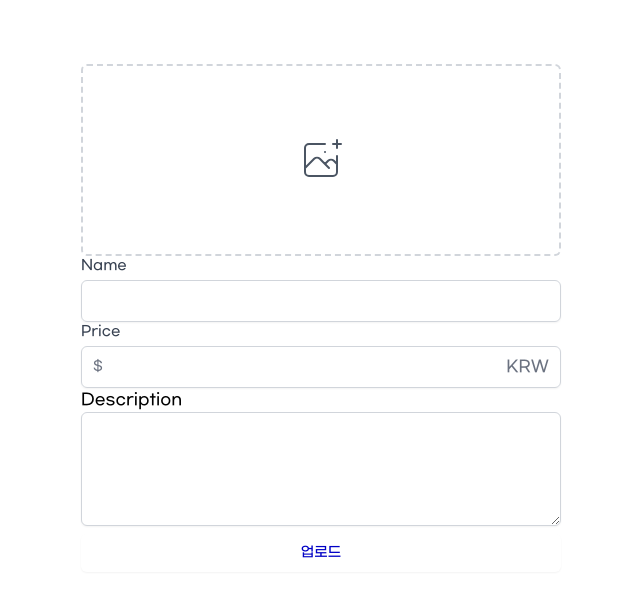
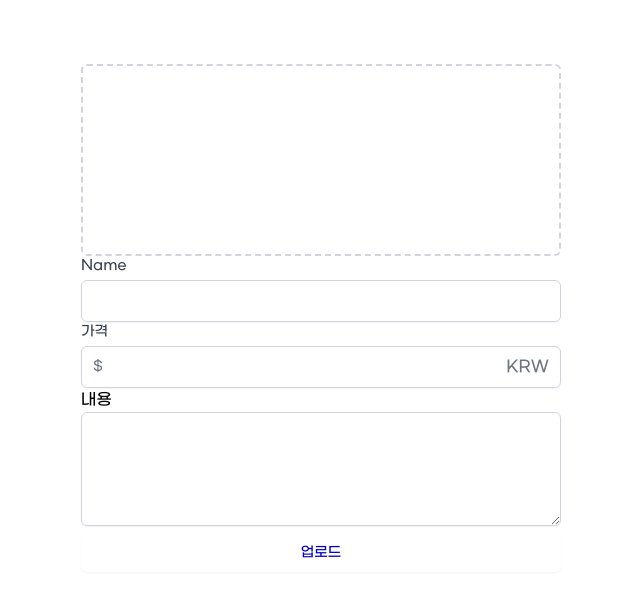
Before and after one commit to hyemin23/livestore, a Next.js app: page /products/upload in a window 1280 px wide. Shown: the top 596 px of the page, without its empty margins (319-959 px from the left). Built offline with nearby package versions, Linux system fonts and the light colour scheme.

Commit message:
Fix : etc..

```diff
--- a/src/components/atoms/SelectBox.tsx
+++ b/src/components/atoms/SelectBox.tsx
@@ -23,7 +23,6 @@ const SelectBox: React.FC<SelectBoxType> = ({
       {...props}
     >
       {options.map((name, idx) => {
-        console.log("idx", idx);
         return (
           <option key={idx} value={idx + 1}>
             {name}
--- a/src/components/constant/message.constant.ts
+++ b/src/components/constant/message.constant.ts
@@ -6,20 +6,20 @@ export type TitleMessageType = {
 };
 export const SignupTitleMessages: TitleMessageType[] = [
   {
-    title: "찍구가 처음이신가요?",
-    description: "약관에 동의하시고 찍구(Zzic9)를 이용해보세요!",
+    title: "뷰티용이 처음이신가요?",
+    description: "약관에 동의하시고 뷰티용(Zzic9)를 이용해보세요!",
     button: "다음 단계로",
     allowBack: true,
   },
   {
     title: "회원가입을 완료해주세요!",
-    description: "회원가입을 완료한 후 찍구를 사용해 보아요!",
+    description: "회원가입을 완료한 후 뷰티용을 사용해 보아요!",
     allowBack: true,
   },
   {
     title: "마지막 단계예요!",
     description: "프로필 사진과 닉네임을 설정해주세요.",
-    button: "찍구 시작하기",
+    button: "뷰티용 시작하기",
     allowBack: true,
   },
   {
--- a/src/components/layout.tsx
+++ b/src/components/layout.tsx
@@ -141,7 +141,7 @@ const Layout = ({ title, canGoBack, hasTabBar, children }: LayoutProps) => {
                   d="M11 5.882V19.24a1.76 1.76 0 01-3.417.592l-2.147-6.15M18 13a3 3 0 100-6M5.436 13.683A4.001 4.001 0 017 6h1.832c4.1 0 7.625-1.234 9.168-3v14c-1.543-1.766-5.067-3-9.168-3H7a3.988 3.988 0 01-1.564-.317z"
                 ></path>
               </svg>
-              <span>오늘의찍구</span>
+              <span>오늘의 뷰티용</span>
             </a>
           </Link>
         </nav>
--- a/src/pages/_app.tsx
+++ b/src/pages/_app.tsx
@@ -32,7 +32,7 @@ function MyApp({ Component, pageProps }: AppProps) {
       <Hydrate state={pageProps.dehydratedState}>
         <Head>
           <meta charSet="utf-8" />
-          <title>찍구</title>
+          <title>뷰티용</title>
         </Head>
 
         <div className="w-full max-w-lg mx-auto font-myfont">
--- a/src/pages/community/[id].tsx
+++ b/src/pages/community/[id].tsx
@@ -89,7 +89,7 @@ const CommunityPstDetail = () => {
     !error &&
     !isLoading && (
       <>
-        <Layout title="커뮤니티" hasTabBar>
+        <Layout title="커뮤니티" canGoBack hasTabBar>
           <div className="px-4 py-10">
             <div className="mb-8">
               <div className="flex py-3 obrder-t border-b items-center space-x-3">
--- a/src/pages/index.tsx
+++ b/src/pages/index.tsx
@@ -1,6 +1,7 @@
 import useUser from "libs/client/useUser";
 import type { NextPage } from "next";
 import { useRouter } from "next/router";
+import HomePage from "src/templates/HomePage";
 import IntroPage from "src/templates/IntroPage";
 
 const Home: NextPage = () => {
@@ -8,7 +9,8 @@ const Home: NextPage = () => {
   const { user, isLoading } = useUser();
 
   if (!isLoading && user) {
-    router.push("community");
+    return <HomePage />;
+    // router.push("community");
   }
   return <>{!isLoading && !user && <IntroPage />}</>;
 };
--- a/src/pages/products/[id].tsx
+++ b/src/pages/products/[id].tsx
@@ -1,27 +1,10 @@
-import { Product, User } from "@prisma/client";
 import { postLikeAPI } from "apis/products";
-import { cls } from "libs";
-import type { NextPage } from "next";
 import { useRouter } from "next/router";
 import { useQuery } from "react-query";
 
-interface ProductWithUser extends Product {
-  user: User;
-}
-
-interface ItemDetailResponse {
-  ok: boolean;
-  product: ProductWithUser;
-  relatedProducts: Product[];
-  isLiked: boolean;
-}
-const ItemDetail: NextPage<ItemDetailResponse> = ({
-  product,
-  relatedProducts,
-  isLiked,
-}) => {
+const ItemDetail: React.FC = () => {
   const router = useRouter();
-  const { refetch } = useQuery(
+  const { data, refetch } = useQuery(
     `fav`,
     () => postLikeAPI(Number(router.query.id)),
     {
@@ -29,7 +12,6 @@ const ItemDetail: NextPage<ItemDetailResponse> = ({
     }
   );
   const onFavClick = () => {
-    console.log("onFavClick");
     refetch();
   };
 
@@ -63,7 +45,7 @@ const ItemDetail: NextPage<ItemDetailResponse> = ({
             <button className="flex-1 border border-primary rounded-md text-primary py-3 focus:outline-none focus:ring-2 focus:ring-offset-2 focus:ring-primary font-medium hover:bg-primary hover:text-white">
               Talk to seller
             </button>
-            <button
+            {/* <button
               onClick={() => onFavClick()}
               className={cls(
                 `flex items-center p-3  rounded-md justify-center hover:bg-gray-100 `,
@@ -87,7 +69,7 @@ const ItemDetail: NextPage<ItemDetailResponse> = ({
                   d="M4.318 6.318a4.5 4.5 0 000 6.364L12 20.364l7.682-7.682a4.5 4.5 0 00-6.364-6.364L12 7.636l-1.318-1.318a4.5 4.5 0 00-6.364 0z"
                 />
               </svg>
-            </button>
+            </button> */}
           </div>
         </div>
       </div>
--- a/src/pages/products/upload.tsx
+++ b/src/pages/products/upload.tsx
@@ -12,7 +12,6 @@ import { useMutation } from "react-query";
 import { UploadProductForm } from "src/interface/product";
 
 const Upload: NextPage = () => {
-  // const queryClient = useQueryClient();
   const router = useRouter();
   const [submitting, setSubmitting] = useState<boolean>(false);
 
@@ -22,7 +21,7 @@ const Upload: NextPage = () => {
     UploadProductMutation,
     AxiosError,
     UploadProductForm
-  >("uploadPost", (data) => uploadAPI(data), {
+  >("uploadProducts", (data) => uploadAPI(data), {
     onMutate: () => {
       setSubmitting(true);
     },
@@ -53,21 +52,6 @@ const Upload: NextPage = () => {
       <form onSubmit={handleSubmit(onValid)}>
         <div>
           <label className="w-full cursor-pointer hover:border-primary text-gray-600 hover:text-primary flex items-center justify-center border-2 border-dashed border-gray-300 h-48 rounded-md">
-            <svg
-              className="h-12 w-12"
-              stroke="currentColor"
-              fill="none"
-              viewBox="0 0 48 48"
-              aria-hidden="true"
-            >
-              <path
-                d="M28 8H12a4 4 0 00-4 4v20m32-12v8m0 0v8a4 4 0 01-4 4H12a4 4 0 01-4-4v-4m32-4l-3.172-3.172a4 4 0 00-5.656 0L28 28M8 32l9.172-9.172a4 4 0 015.656 0L28 28m0 0l4 4m4-24h8m-4-4v8m-12 4h.02"
-                strokeWidth={2}
-                strokeLinecap="round"
-                strokeLinejoin="round"
-              />
-            </svg>
-
             <input type="file" className="hidden" />
           </label>
         </div>
@@ -82,7 +66,7 @@ const Upload: NextPage = () => {
         <Input
           register={register("price", { required: true })}
           required
-          label="Price"
+          label="가격"
           name="price"
           type="text"
           kind="price"
@@ -92,7 +76,7 @@ const Upload: NextPage = () => {
             required: true,
           })}
           name="description"
-          label="Description"
+          label="내용"
           required
         />
 
```
Also changed, not shown: 1 other file (tests, documents, lock files or other folders).
